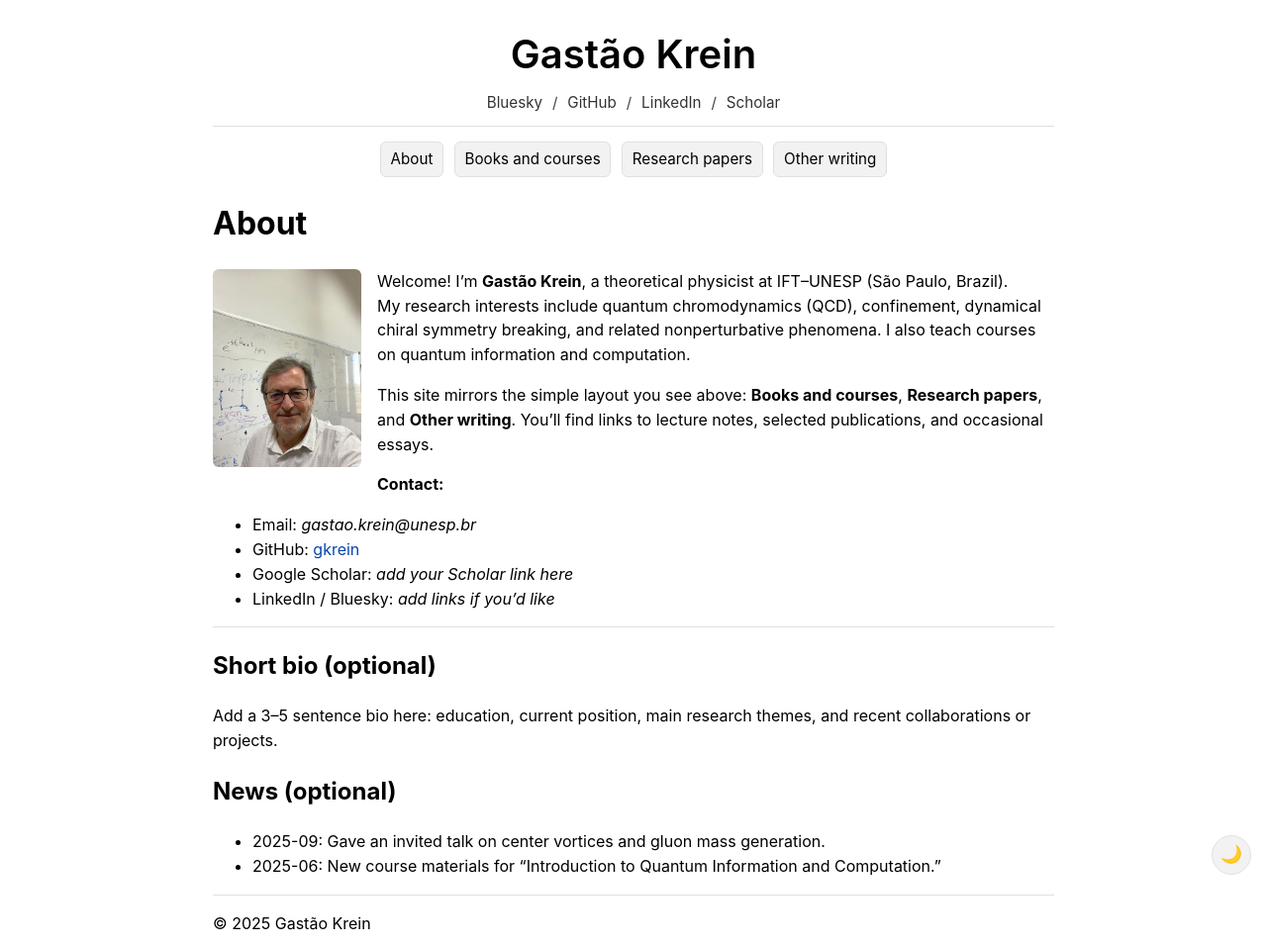
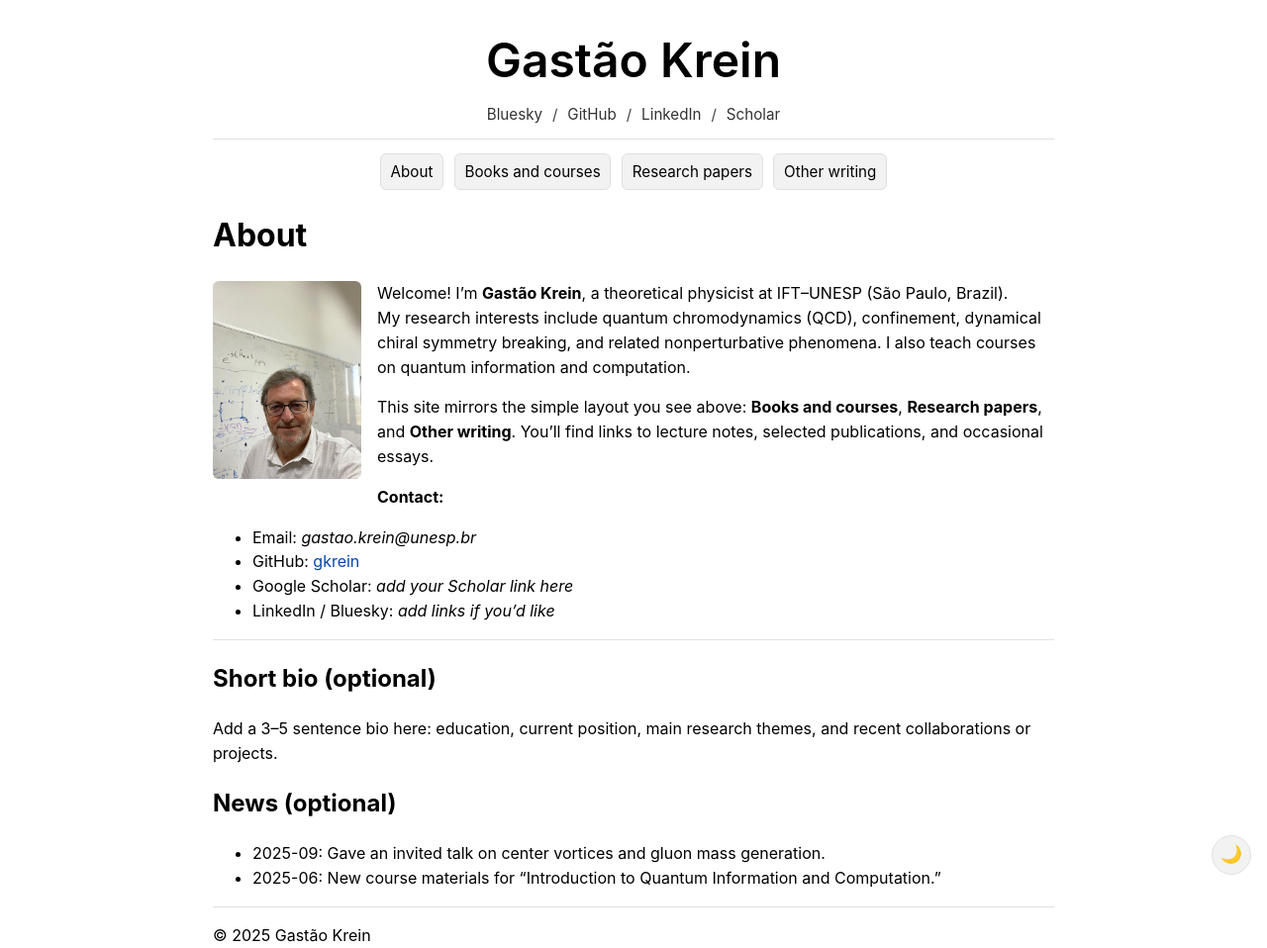
Before and after one commit to gkrein/gkrein.github.io, a Jekyll site: the page built from index.md, in a window 1280 px wide. Shown: the whole page at 99% size. Built offline with Jekyll 4.4.1, drawn with Linux system fonts in a browser that asks for light colours.

Commit message:
Update site.css

```diff
--- a/assets/css/site.css
+++ b/assets/css/site.css
@@ -39,7 +39,7 @@ a:hover { text-decoration: underline; }
 
 /* Masthead: centered name + centered social links */
 .masthead { text-align: center; margin-bottom: 0.75rem; }
-.masthead h1 { font-size: 2.5rem; margin: 0.25rem 0 0.35rem 0; font-weight: 600; }
+.masthead h1 { font-size: 3.0rem; margin: 0.25rem 0 0.35rem 0; font-weight: 600; }
 .masthead .social { font-size: 0.95rem; color: var(--muted-text); }
 .masthead .social a { color: var(--text-color); opacity: 0.8; }
 .masthead .social a:hover { opacity: 1; text-decoration: underline; }
```
